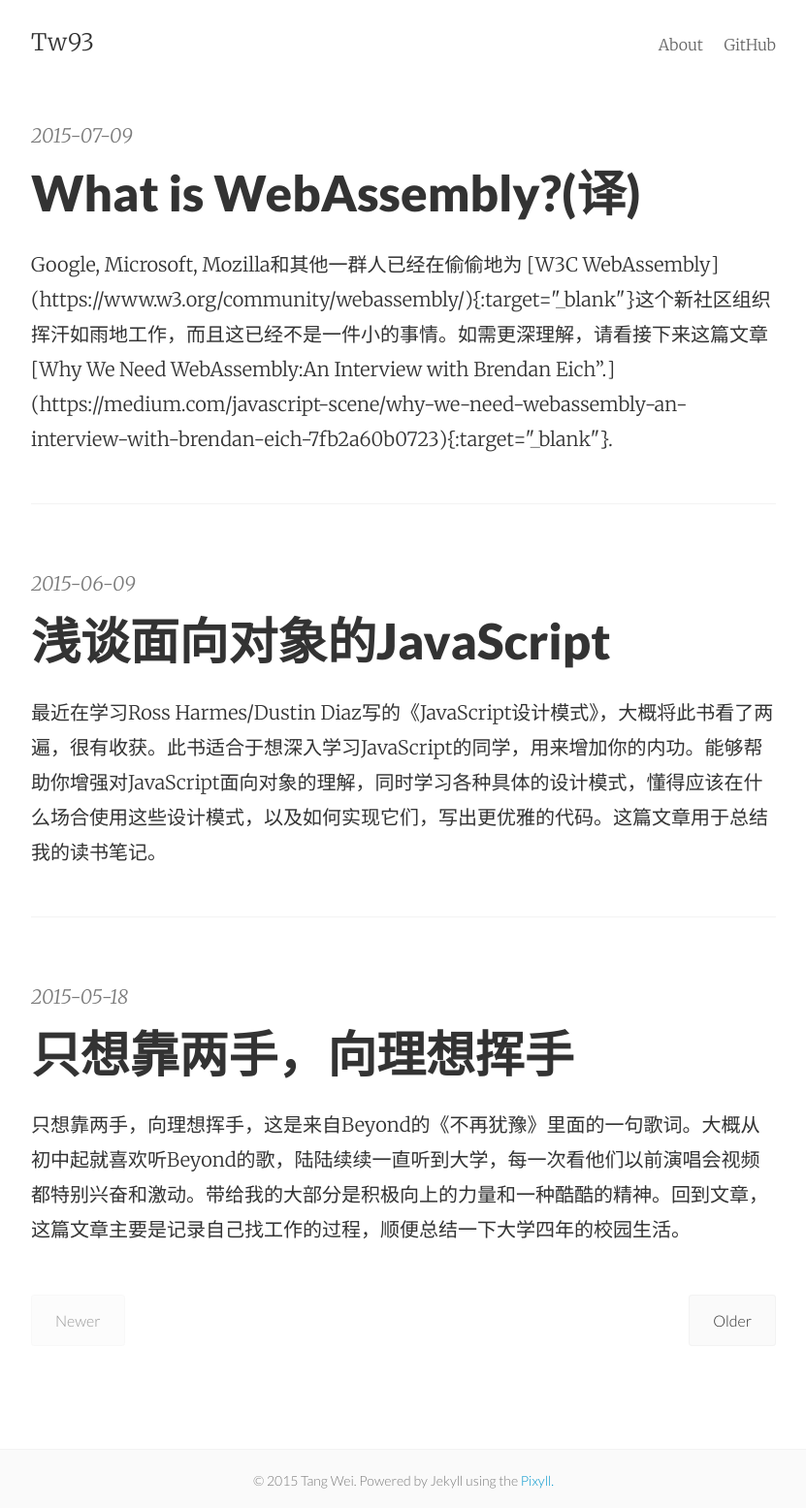
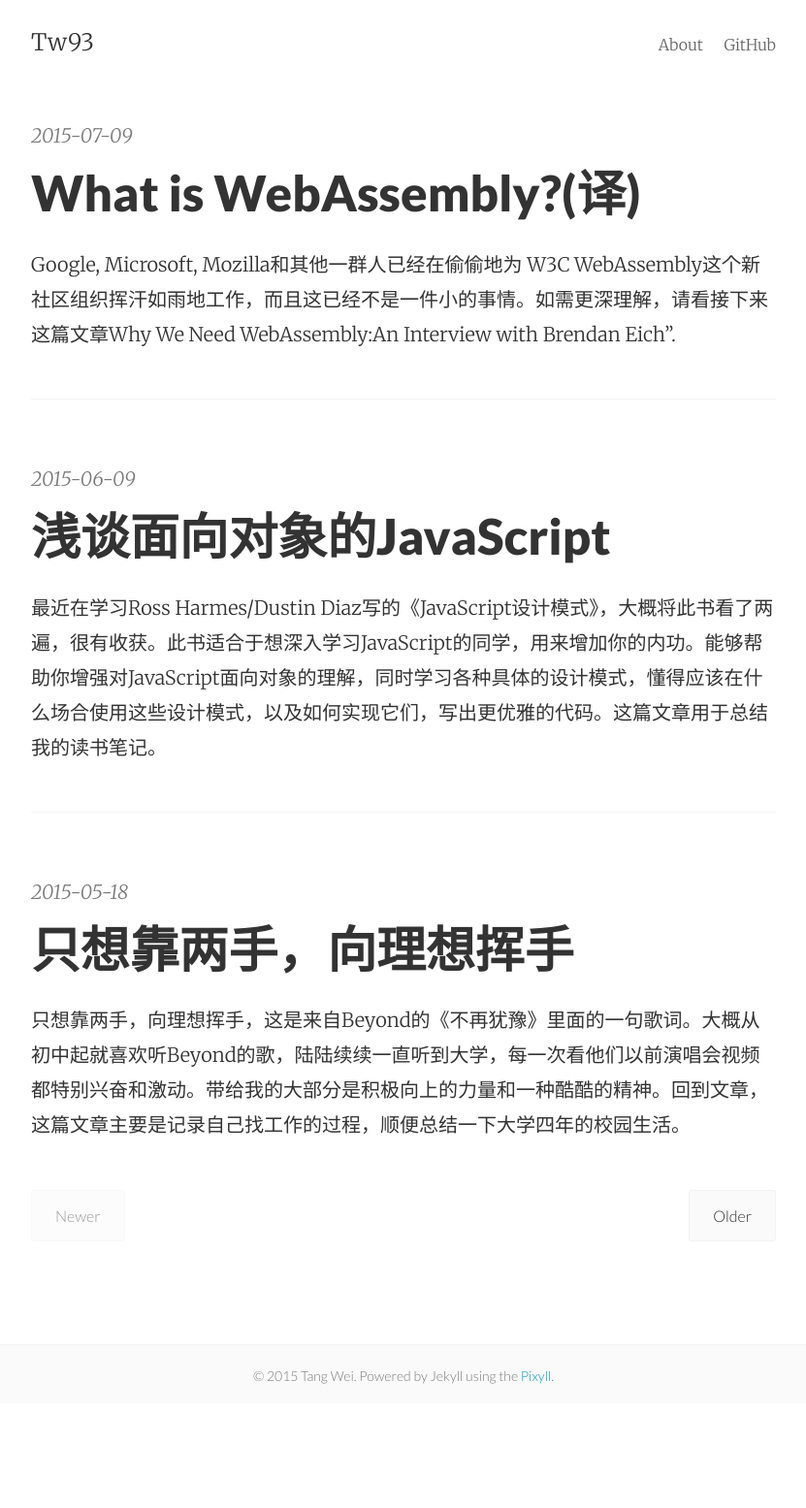
Before and after one commit to tw93/tw93.github.io, a Jekyll site: the page built from index.html, in a window 1280 px wide. Shown: the whole page at 97% size, without its empty margins (224-1055 px from the left). Built offline with Jekyll 4.4.1, drawn with Linux system fonts in a browser that asks for light colours; the list of posts is cut into pages by our own code; after the commit the page ends 1447 px from its top, so only the background shows below that; some of the changed lines change nothing that is shown.

Commit message:
What is WebAssembly?

```diff
--- a/_posts/2015-07-06-What-is-WebAssembly.md
+++ b/_posts/2015-07-06-What-is-WebAssembly.md
@@ -2,7 +2,7 @@
 layout:     post
 title:      What is WebAssembly?(译)
 date:       2015-07-09 21:47:29
-summary:    Google, Microsoft, Mozilla和其他一群人已经在偷偷地为 [W3C WebAssembly](https://www.w3.org/community/webassembly/){:target="_blank"}这个新社区组织挥汗如雨地工作，而且这已经不是一件小的事情。如需更深理解，请看接下来这篇文章[Why We Need WebAssembly:An Interview with Brendan Eich”.](https://medium.com/javascript-scene/why-we-need-webassembly-an-interview-with-brendan-eich-7fb2a60b0723){:target="_blank"}.
+summary:    Google, Microsoft, Mozilla和其他一群人已经在偷偷地为 W3C WebAssembly这个新社区组织挥汗如雨地工作，而且这已经不是一件小的事情。如需更深理解，请看接下来这篇文章Why We Need WebAssembly:An Interview with Brendan Eich”.
 
 categories: 我的翻译
 ---
```
